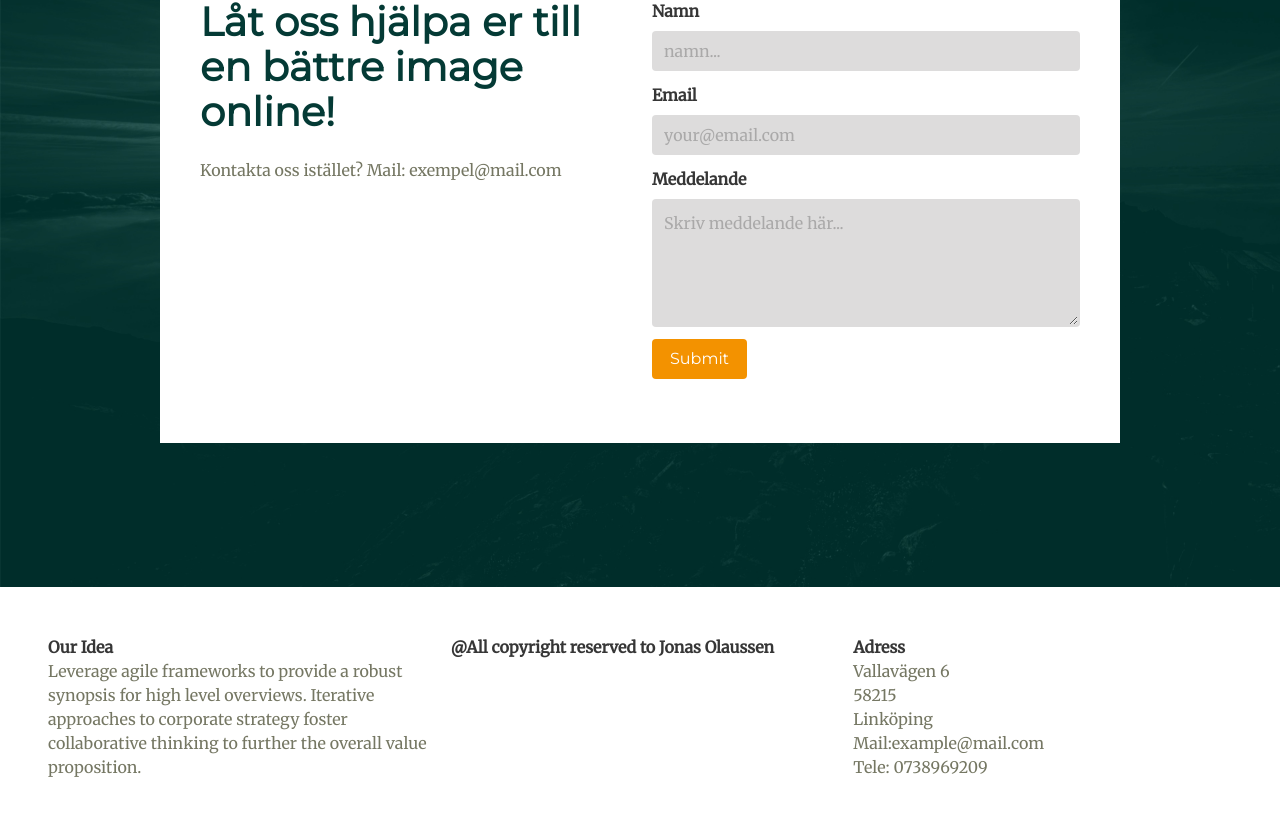
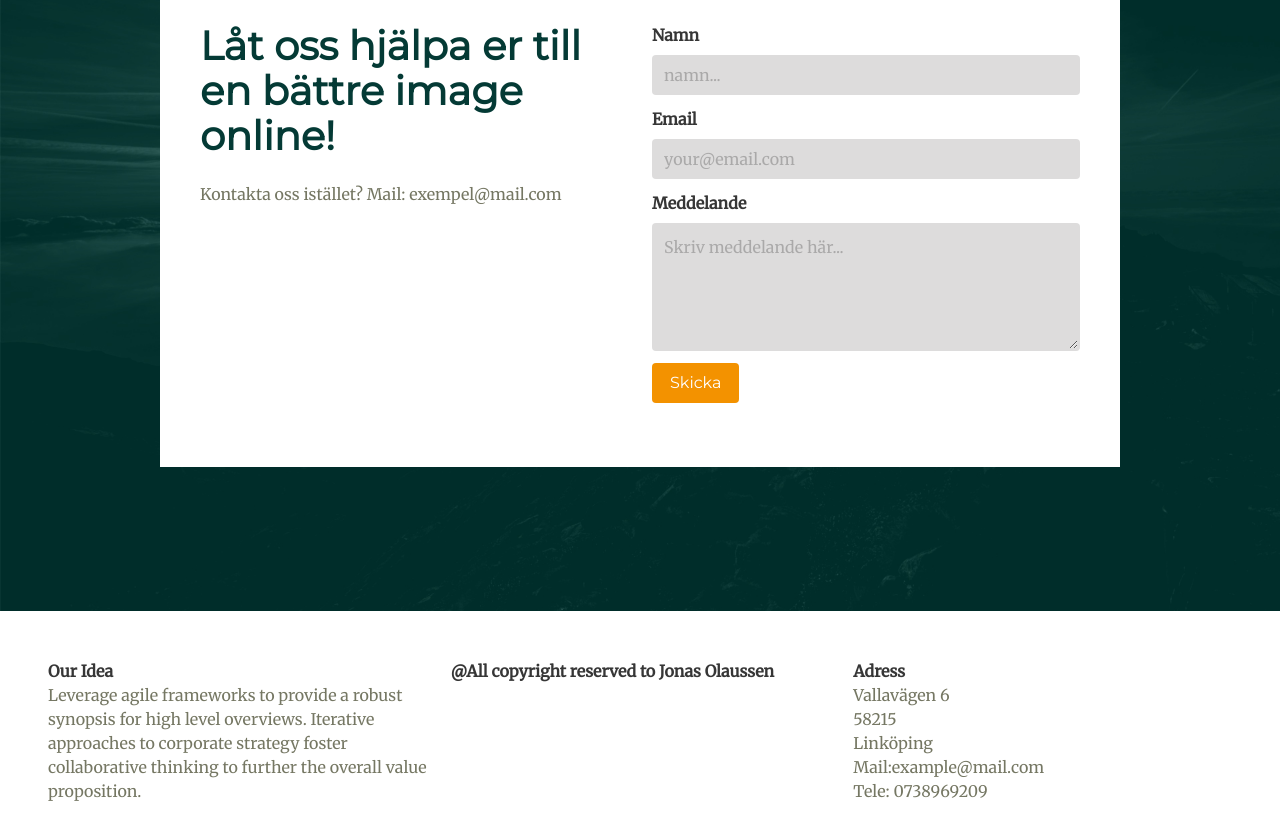
Before and after one commit to codebyjonas/digitalframgang.com, a React (Create React App) app: page / in a window 1280 px wide. Shown: the part 3771-4610 px from the top of the page. Built offline with nearby package versions, Linux system fonts and the light colour scheme.

Commit message:
added break in paragraph in about us and changed submit to skicka in contact us

```diff
--- a/src/components/AboutUs.js
+++ b/src/components/AboutUs.js
@@ -35,6 +35,7 @@ const AboutUs = () => (
                 deras konverteringsgrad stärker vi våra kunders konkurrenskraft
                 på internet.
             </p>
+            <br/>
             <p>
                 Med fokus på effektiva punktinsatser kombinerat med flera års
                 arbetslivserfarenhet av webbutveckling och ett nytänk kring
--- a/src/components/Contact.js
+++ b/src/components/Contact.js
@@ -129,7 +129,7 @@ class Contact extends React.Component {
                                         <div className='control'>
                                             <button className={'button is-link' + (this.state.isLoading ? 'is-loading': '')}
                                                 onClick={this.sendForm}
-                                                >Submit</button>
+                                                >Skicka</button>
                                         </div>
                                     </div>
                                 </div>
```
